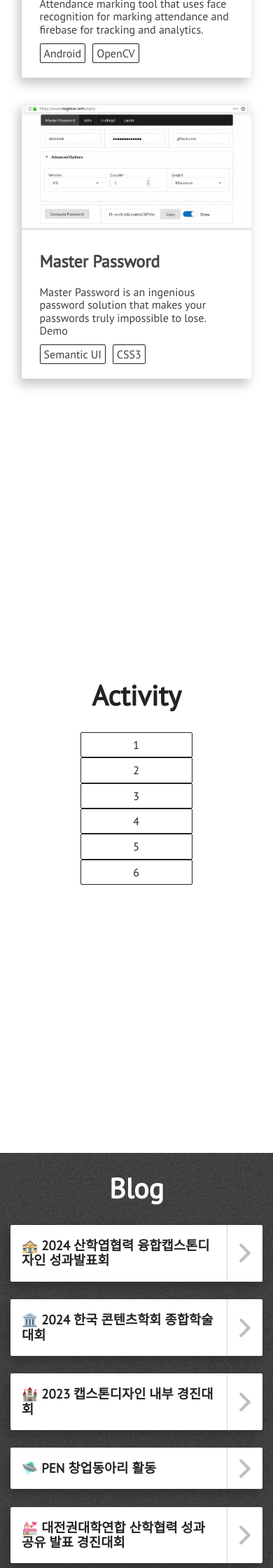
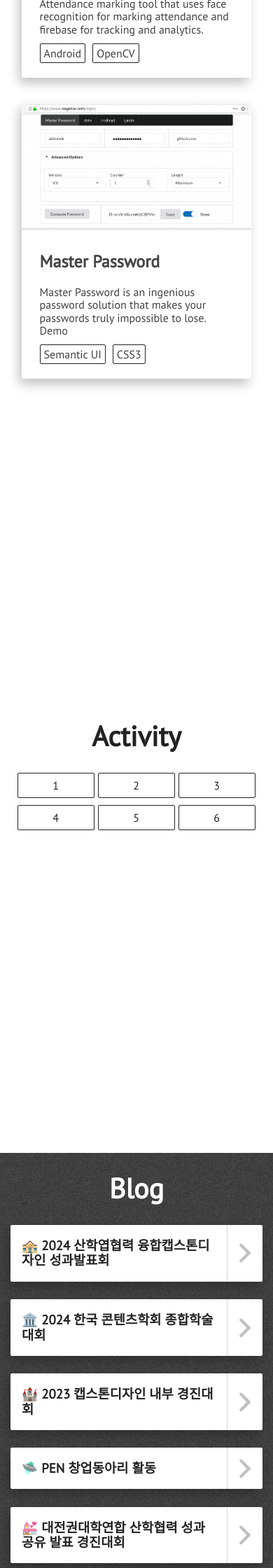
Before and after one commit to EJ-pro/EJ-pro.github.io, a Jekyll site: the page built from index.html, in a window 390 px wide. Shown: the part 3965-6205 px from the top of the page at 70% size. Built offline with Jekyll 4.4.1, drawn with Linux system fonts in a browser that asks for light colours; nearby versions of some CDN libraries.

Commit message:
css 다시 추가

```diff
--- a/_includes/activity.html
+++ b/_includes/activity.html
@@ -5,12 +5,12 @@
 
                 <div class="activity-a-technologies">
 
-                    <a id="1" class=".activity-a-technologies semi-transparent-button with-border white-button" onclick="selected('1')">1</a>
-                    <a id="2" class=".activity-a-technologies semi-transparent-button with-border white-button" onclick="selected('2')">2</a>
-                    <a id="3" class=".activity-a-technologies semi-transparent-button with-border white-button" onclick="selected('3')">3</a>
-                    <a id="4" class=".activity-a-technologies semi-transparent-button with-border white-button" onclick="selected('4')">4</a>
-                    <a id="5" class=".activity-a-technologies semi-transparent-button with-border white-button" onclick="selected('5')">5</a>
-                    <a id="6" class=".activity-a-technologies semi-transparent-button with-border white-button" onclick="selected('6')">6</a>
+                    <a id="1" class="semi-transparent-button with-border white-button" onclick="selected('1')">1</a>
+                    <a id="2" class="semi-transparent-button with-border white-button" onclick="selected('2')">2</a>
+                    <a id="3" class="semi-transparent-button with-border white-button" onclick="selected('3')">3</a>
+                    <a id="4" class="semi-transparent-button with-border white-button" onclick="selected('4')">4</a>
+                    <a id="5" class="semi-transparent-button with-border white-button" onclick="selected('5')">5</a>
+                    <a id="6" class="semi-transparent-button with-border white-button" onclick="selected('6')">6</a>
 
                 </div>
 
--- a/assets/css/main.css
+++ b/assets/css/main.css
@@ -157,6 +157,14 @@ img {
   grid-gap: 10px;
 }
 
+.activity-a-wrapper {
+  display: -ms-grid;
+  display: grid;
+  -ms-grid-columns: 50% 50%;
+      grid-template-columns: 50% 50%;
+  grid-gap: 10px;
+}
+
 .full-width {
   width: 100%;
   max-width: 100%;
@@ -222,6 +230,23 @@ img {
   color: #fff;
 }
 
+.section-a-wrapper:nth-child(odd) {
+  background: url(../images/background.png);
+  background-repeat: repeat;
+}
+
+.section-a-wrapper:nth-child(odd) .section-heading {
+  color: #fff;
+}
+
+.section-a-wrapper:nth-child(odd) .skills-subsection {
+  color: #fff;
+}
+
+.section-a-wrapper:nth-child(odd) .paragraph-text {
+  color: #fff;
+}
+
 .paragraph-text {
   font-family: 'PT Sans', sans-serif;
   font-size: 20.8px;
@@ -255,6 +280,19 @@ img {
 
 
 .projects-grid {
+  display: -ms-grid;
+  display: grid;
+  -ms-grid-columns: auto auto;
+      grid-template-columns: auto auto;
+  grid-auto-rows: auto;
+  grid-row-gap: 20px;
+  grid-column-gap: 10px;
+  -webkit-box-pack: space-evenly;
+      -ms-flex-pack: space-evenly;
+          justify-content: space-evenly;
+}
+
+.activity-a-grid {
   display: -ms-grid;
   display: grid;
   -ms-grid-columns: auto auto;
@@ -340,6 +378,49 @@ img {
   color: #fff;
 }
 
+
+.activity-a-card {
+  padding: 10px;
+  -webkit-transition: all ease-in-out 0.3s;
+  transition: all ease-in-out 0.3s;
+  color: #222;
+}
+
+.activity-a-title {
+  font-weight: bold;
+  font-size: 20px;
+  font-size: 1.25rem;
+  font-family: Arial, sans-serif;
+  margin: 10px 0 20px;
+  display: -webkit-box;
+  display: -ms-flexbox;
+  display: flex;
+  -webkit-box-pack: justify;
+      -ms-flex-pack: justify;
+          justify-content: space-between;
+  -webkit-box-align: center;
+      -ms-flex-align: center;
+          align-items: center;
+}
+
+.activity-a-link {
+  margin: 10px 0;
+  float: right;
+  font-weight: 500;
+  font-size: 16px;
+  font-size: 1rem;
+}
+
+.activity-a-tags {
+  margin: 20px 0;
+}
+
+.activity-a-tag-item {
+  background-color: #444;
+  border-radius: 3px;
+  padding: 5px;
+  color: #fff;
+}
 .post-date {
   float: right;
 }
@@ -478,6 +559,33 @@ a {
   margin-right: 0px;
 }
 
+
+.activity-a-technologies {
+  display: -ms-grid;
+  display: grid;
+  -ms-grid-columns: (minmax(120px, 1fr))[auto-fill];
+      grid-template-columns: repeat(auto-fill, minmax(120px, 1fr));
+  margin: 20px 0;
+  grid-gap: 5px;
+  grid-row-gap: 10px;
+  width: 100%;
+}
+
+.activity-a-technology {
+  border: 1px solid #222;
+  border-radius: 2px;
+  margin: 0 5px;
+  padding: 3px 5px;
+}
+
+.activity-a-technology:first-child {
+  margin-left: 0px;
+}
+
+.activity-a-technology:last-child {
+  margin-right: 0px;
+}
+
 /* Here follow all the media queries */
 @media screen and (max-width: 850px) {
 
@@ -489,6 +597,14 @@ a {
 
 @media screen and (max-width: 775px) {
   .project-technologies {
+    -ms-grid-columns: auto auto auto;
+        grid-template-columns: auto auto auto;
+    width: -webkit-fit-content;
+    width: -moz-fit-content;
+    width: fit-content;
+    margin: 20px auto;
+  }
+  .activity-a-technologies {
     -ms-grid-columns: auto auto auto;
         grid-template-columns: auto auto auto;
     width: -webkit-fit-content;
@@ -552,6 +668,22 @@ a {
         -ms-flex-pack: center;
             justify-content: center;
   }
+
+  .activity-a-grid {
+    -ms-grid-columns: auto;
+        grid-template-columns: auto;
+  }
+
+  .activity-a-wrapper {
+    display: -ms-grid;
+    display: grid;
+    -ms-grid-columns: auto;
+        grid-template-columns: auto;
+    grid-gap: 10px;
+    -webkit-box-pack: center;
+        -ms-flex-pack: center;
+            justify-content: center;
+  }
 }
 
 @media screen and (max-height: 450px) and (max-width: 600px) {
```
